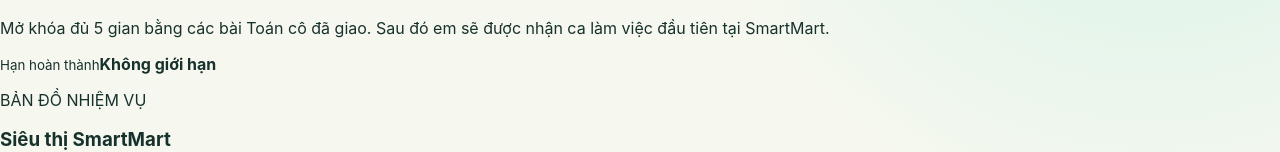
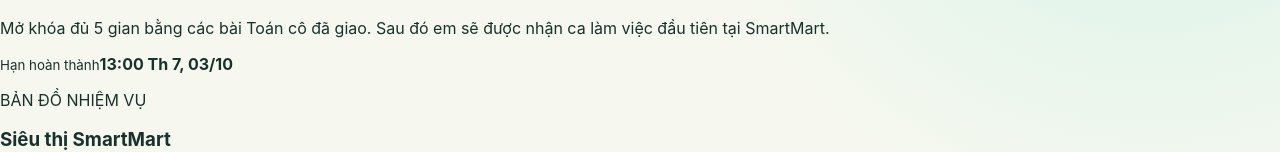
Before and after one commit to Loccao102/SmartKid-Wallet, a React (Vite) app: page / in a window 1280 px wide. Shown: the part 515-667 px from the top of the page. Built offline with nearby package versions, Linux system fonts and the light colour scheme.

Commit message:
chore: add demo assignment deadline

```diff
--- a/src/data/demoAssignment.ts
+++ b/src/data/demoAssignment.ts
@@ -13,6 +13,7 @@
   },
   status: 'published',
   assignedAt: '2026-09-29T08:00:00+07:00',
+  dueAt: '2026-10-03T20:00:00+07:00',
   stalls: [
     {
       stallId: 'produce',
```
